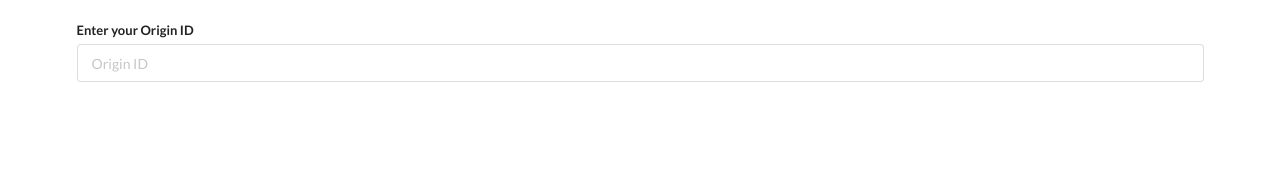
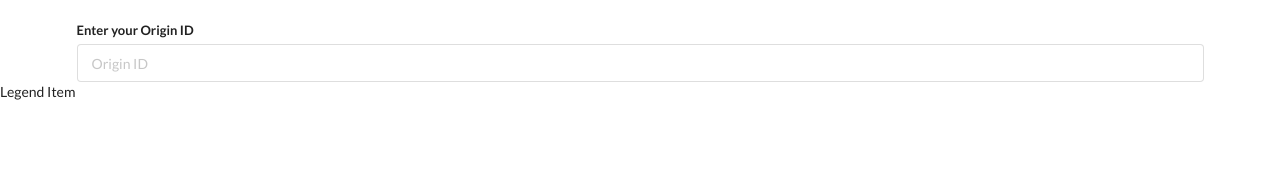
Before and after one commit to SamehEtman/Apex-legends-stats-tracker, a React (Create React App) app: page / in a window 1280 px wide. Shown: the top 172 px of the page. Built offline with nearby package versions, Linux system fonts and the light colour scheme.

Commit message:
add LegendItem component to hold the stats of each Legend

```diff
--- a/src/components/App.js
+++ b/src/components/App.js
@@ -1,12 +1,13 @@
 import React, { useState } from 'react';
 import SearchBar from './SearchBar';
-
+import LegendItem from './LegendItem';
 const App = () => {
   const [searchId, setSearchId] = useState('');
-  console.log(searchId)
+
   return (
     <div>
       <SearchBar searchId={searchId} setSearchId={setSearchId} />
+      <LegendItem />
     </div>
   );
 };
--- /dev/null
+++ b/src/components/LegendItem.js
@@ -0,0 +1,8 @@
+import React from "react";
+
+const LegendItem = ()=>{
+    return (<div>
+        Legend Item
+    </div>)
+}
+export default LegendItem;
```
